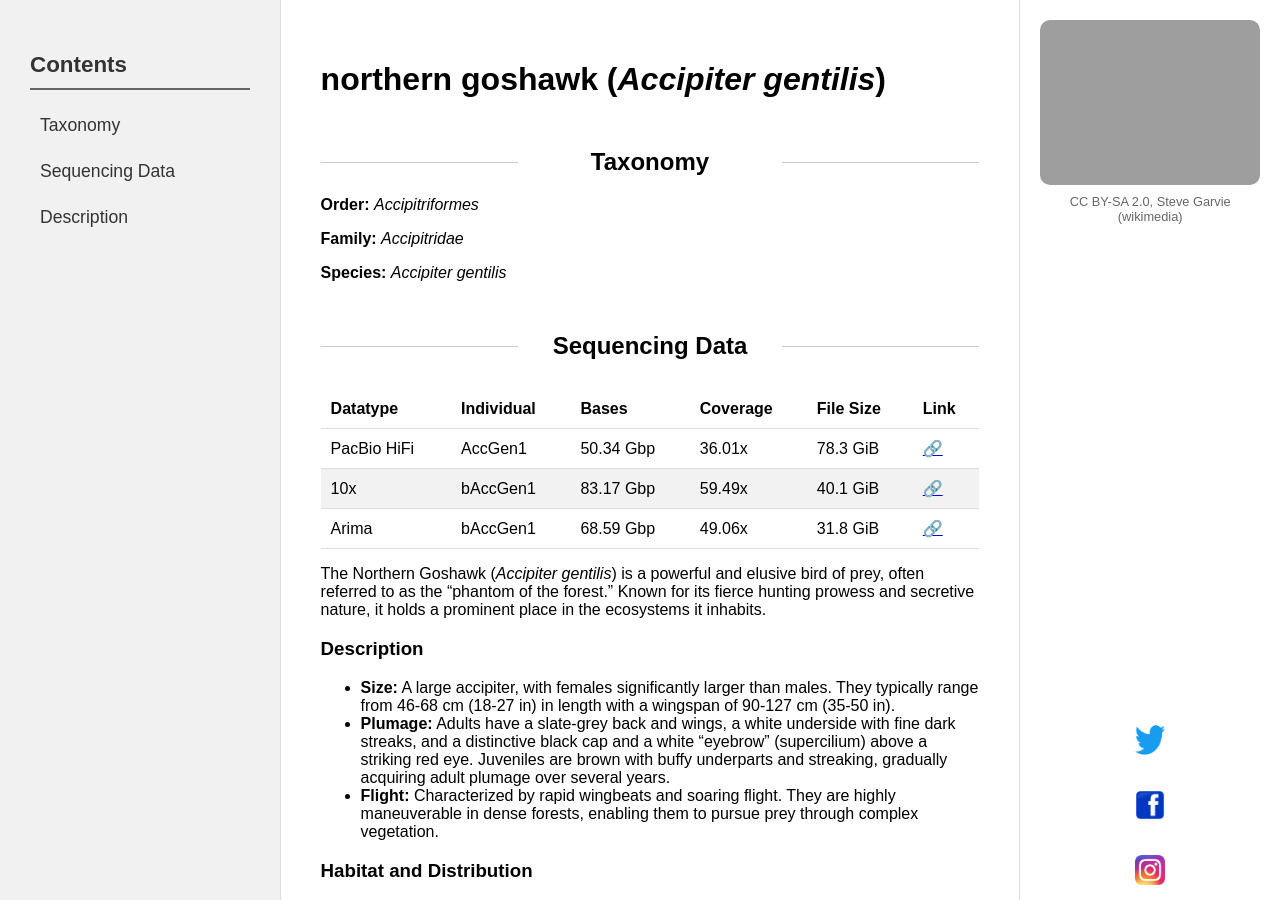
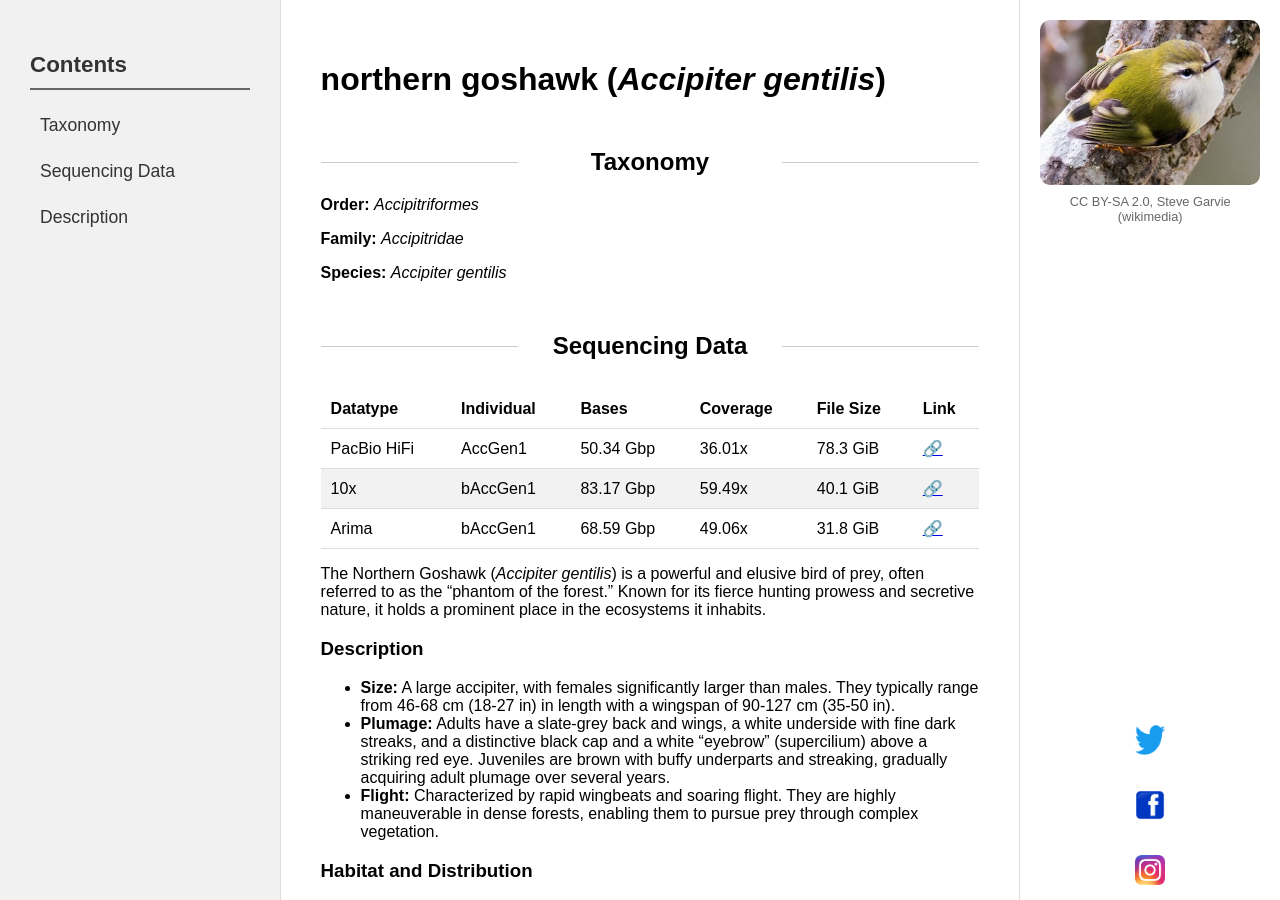
Before and after one commit to ZlewkarzBenc/genome_ark, a Jekyll site: the page built from _species/northern_goshawk.md, in a window 1280 px wide and 900 px high. Built offline with Jekyll 4.4.1, drawn with Linux system fonts in a browser that asks for light colours.

Commit message:
link test

```diff
--- a/_layouts/species.html
+++ b/_layouts/species.html
@@ -224,7 +224,7 @@ layout: none
 <!-- Right: Social Media Icons -->
 <aside class="social">
   <div class="species-photo">
-    <img src="{{ site.url }}{{ site.baseurl }}{{ page.image }}" alt="{{ page.common_name }}" class="species-img">
+    <img src="https://zlewkarzbenc.github.io/genome_ark/assets/img/acanthisitta_chloris.jpg" alt="{{ page.common_name }}" class="species-img">
     <div class="attribution">{{ page.image_attribution }}</div>
   </div>
   <div class="social-icons">
```
